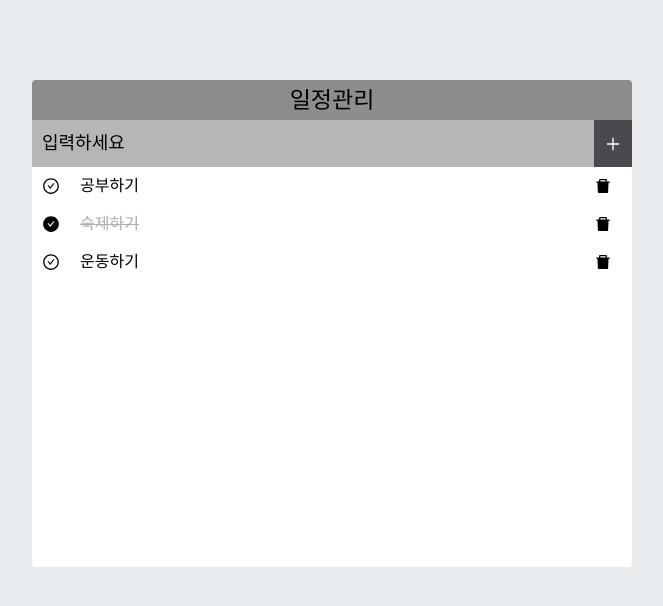
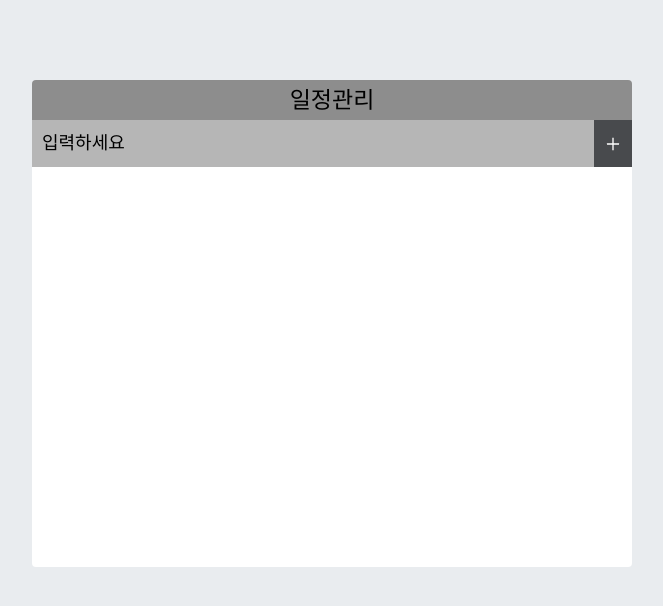
Before and after one commit to kiimjisoo/new-todo, a React (Create React App) app: page / in a window 1280 px wide. Shown: the top 606 px of the page, without its empty margins (308-971 px from the left). Built offline with nearby package versions, Linux system fonts and the light colour scheme; the HTML template or start-up script is replaced by a standard one.

Commit message:
0611 remove, toggle 추가 수정 리스트 업데이트 불가

```diff
--- a/src/App.js
+++ b/src/App.js
@@ -57,12 +57,29 @@ function App() {
 
   // *제거*
   const handleRemove = useCallback((id) => {
-    const copyTodos = [...todos];
-    const otherIndex = todos.findIndex((todo) => todo.id === id);
-    copyTodos.splice(otherIndex, 1)
-    setTodos(copyTodos);
+  //   const copyTodos = [...todos];
+  //   const otherIndex = todos.findIndex((todo) => todo.id === id);
+  //   copyTodos.splice(otherIndex, 1)
+  //   setTodos(copyTodos);
 
-  }, []);
+  // }, [todos]);
+  setTodos(todos => todos.filter((todo) => todo.id !== id));
+}, []);
+
+
+  const handleToggle = useCallback((id) => {
+  //   const copyTodos = [...todos];
+  //   const target = todos.find((todo) => todo.id === id);
+  //   target.checked = !target.checked;
+  //   const targetIndex = todos.findIndex((todo) => todo.id === id);
+  //   copyTodos[targetIndex] = target;
+  //   setTodos(copyTodos);
+  // }, [todos]);
+
+  setTodos(todos => todos.map((todo) =>
+    todo.id === id ? { ...todo, checked: !todo.checked } : todo
+));
+}, []);
 
 
   return (
@@ -70,7 +87,7 @@ function App() {
       <GloabalStyle />
       <TodoTemplate>
         <TodoInsert onInsert={handleInsert}/>
-        <TodoList todos={todos} onRemove={handleRemove} />
+        <TodoList todos={todos} onRemove={handleRemove} onToggle={handleToggle} />
       </TodoTemplate>
     </>
   );
--- a/src/component/TodoList.jsx
+++ b/src/component/TodoList.jsx
@@ -9,14 +9,12 @@ const TodoListWrapper = styled.div`
 `;
 
 function TodoList(props) {
-  const { todos, onRemove } = props;
+  const { todos, onRemove, onToggle } = props;
 
   return (
     <TodoListWrapper>
       {todos.map((todos) => {
-        return (
-          <TodoListItem key={todos.id} todo={todos} onRemove={onRemove}/>
-        );
+          <TodoListItem key={todos.id} todo={todos} onRemove={onRemove} onToggle={onToggle}/>
       })}
     </TodoListWrapper>
   );
--- a/src/component/TodoListItem.jsx
+++ b/src/component/TodoListItem.jsx
@@ -43,12 +43,14 @@ const Remove =styled.div`
 `;
 
 function TodoListItem(props) {
-  const { todo: {id, text, checked}, onRemove } = props;
+  const { todo: {id, text, checked}, onRemove, onToggle } = props;
 
   return (
     <TodoListItemWrapper>
 
-      <Checkbox>
+      <Checkbox checked={checked}
+        onClick={() => { onToggle(id); }}
+      >
         {checked ? <AiFillCheckCircle/> : <AiOutlineCheckCircle />}
       </Checkbox>
 
```
Also changed, not shown: 1 other file (tests, documents, lock files or other folders).
